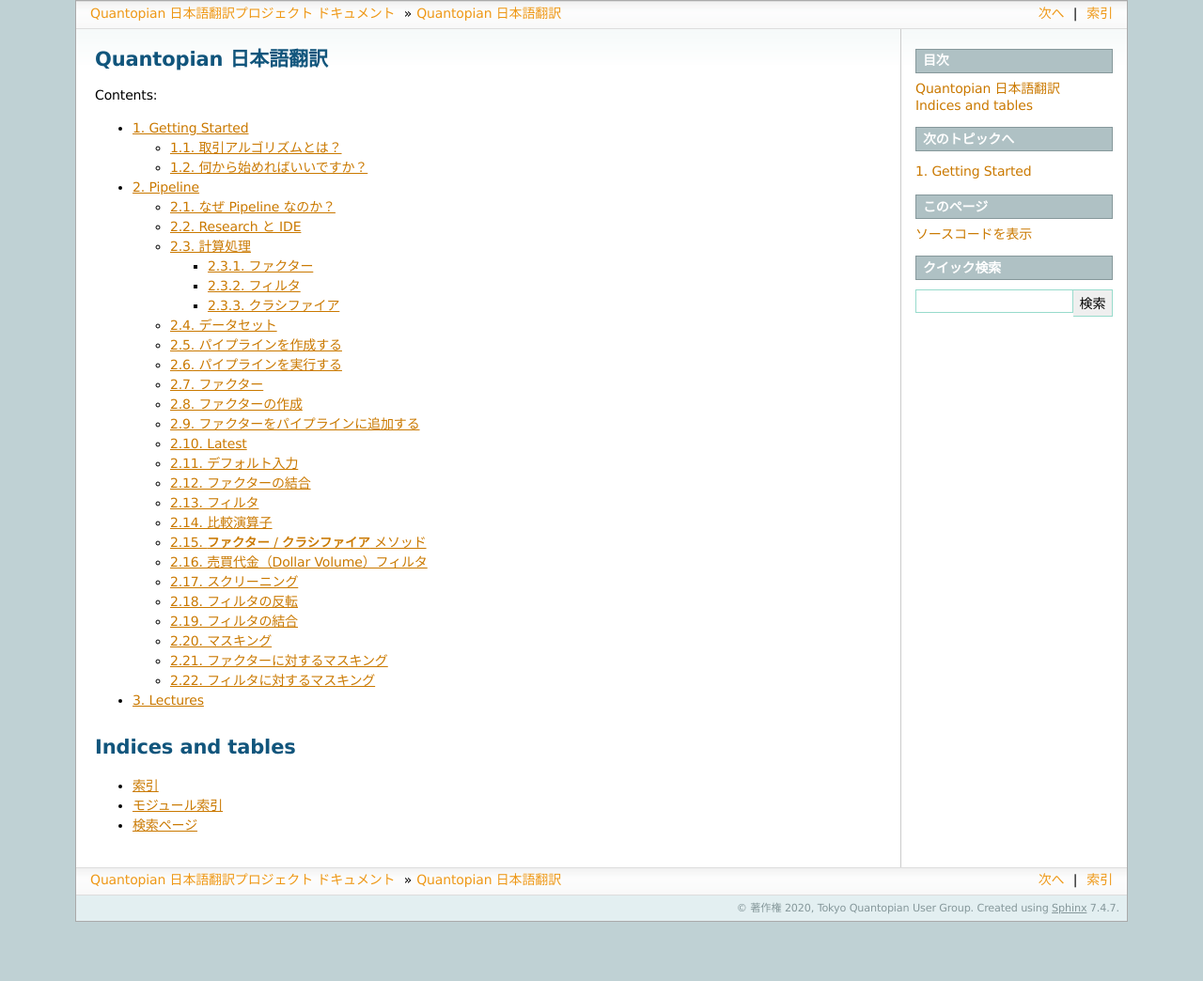
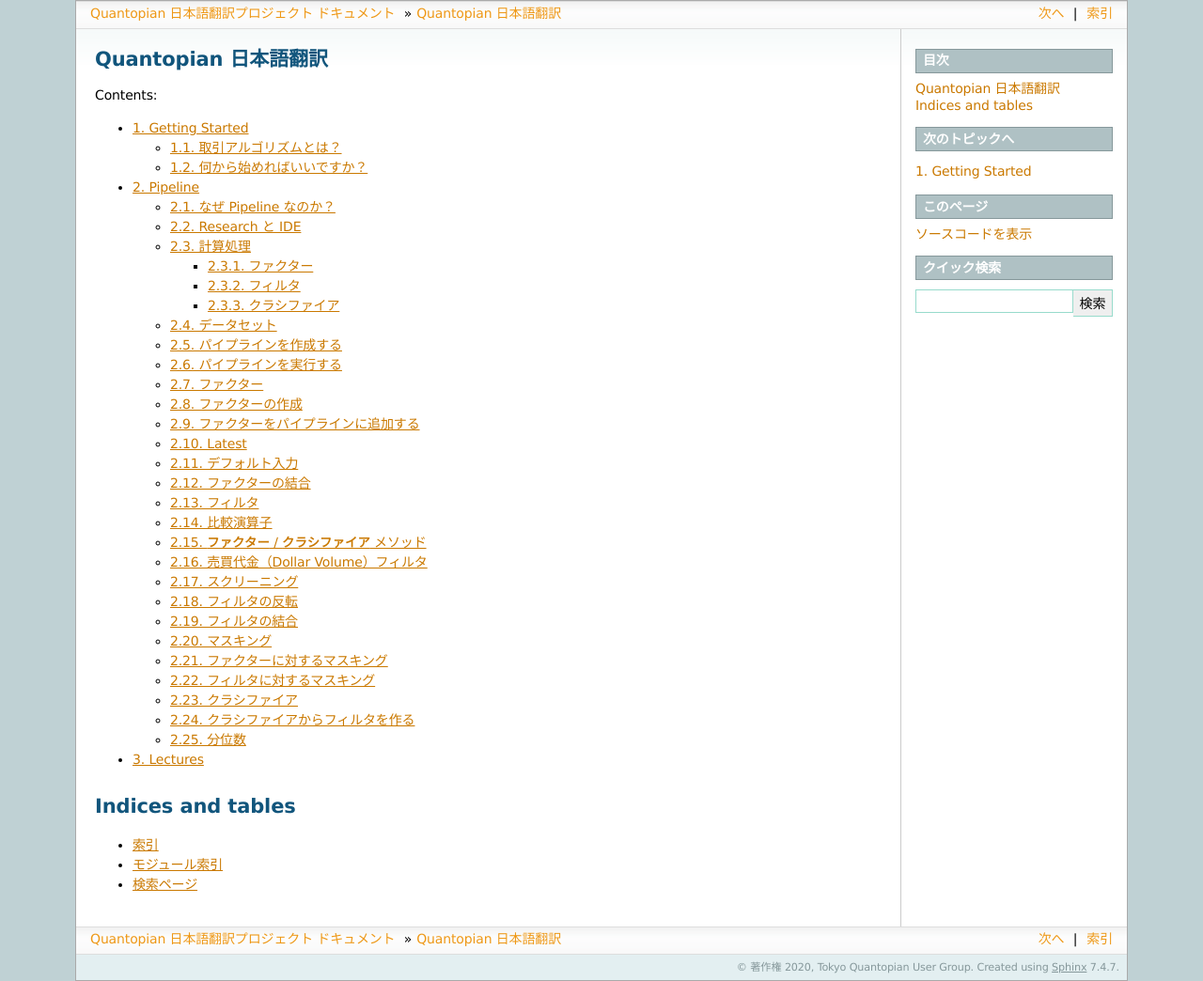
Before and after one commit to tokyoquantopian/quantopian-doc-ja, a Sphinx documentation site: the page built from source/index.rst, in a window 1280 px wide. Shown: the whole page at 94% size. Built offline with Sphinx 7.4.7, drawn with Linux system fonts in a browser that asks for light colours; before the commit the page ends 981 px from its top, so only the background shows below that; some of the changed lines change nothing that is shown.

Commit message:
2_pipeline_lesson8 の1stコミット

```diff
--- /dev/null
+++ b/source/tutorial/2_pipeline_lesson8.rst
@@ -0,0 +1,165 @@
+.. code:: ipython2
+
+    from quantopian.pipeline import Pipeline
+    from quantopian.research import run_pipeline
+    from quantopian.pipeline.factors import SimpleMovingAverage, AverageDollarVolume
+
+クラシファイア
+-----------------------------
+
+クラシファイアとは、とある資産のある一時点から ``文字列`` や ``整数`` ラベルといった `分類型の値を出力 <https://en.wikipedia.org/wiki/Categorical_variable>`__ する関数のことです。
+
+.. math::
+
+   F(asset, timestamp) \rightarrow category
+
+たとえばクラシファイアは当該証券の取引所IDを表す文字列を出力します。
+このクラシファイアを作成するには、 ``Fundamentals.exchange_id`` をインポートして、インスタンスの `latest <https://www.quantopian.com/tutorials/pipeline#lesson3>`__ アトリビュートを参照します。
+
+.. code:: ipython2
+
+    from quantopian.pipeline.data import Fundamentals
+
+    # Fudamentals.exchange_id はstring型なので、.latestはクラシファイアを返します。
+    exchange = Fundamentals.exchange_id.latest
+
+以前のレッスンでは ``latest`` アトリビュートは ``ファクター`` のインスタンスを返していましたが、今回のケースでは ``string`` を返しているため、
+``latest`` アトリビュートは ``クラシファイア`` を作成していることがわかります。
+
+同様に、ある証券に対して直近のモーニングスター社による業種コードを返すコードは ``クラシファイア`` と言えます。
+このケースでは返り値は ``int`` となりますが、この整数の値は数値を表すものではなく区分を表すものなので、このコードもまたクラシファイアを作成しています。
+
+直近の業種コードは、組込の ``Sector`` クラシファイアを使うことで取得できます。
+
+.. code:: ipython2
+
+    from quantopian.pipeline.classifiers.fundamentals import Sector
+    morningstar_sector = Sector()
+
+``Sector`` を用いるのと、 ``Fundamentals.morningstar_sector_code.latest`` は同じ結果となります。
+
+クラシファイアからフィルタを作る
+----------------------------------
+
+クラシファイアは ``isnull`` 、 ``eq`` 、 ``startwith`` などのメソッドを使ってフィルタを作成することにも使われます。
+フィルタを作ることができる ``クラシファイア`` メソッドの一覧は `ここ <https://www.quantopian.com/help#quantopian_pipeline_classifiers_Classifier>`__
+にあります。
+
+たとえばニューヨーク証券取引所で取引されている証券を選択するフィルタが必要な場合、 ``exchange`` クラシファイアに ``eq`` メソッドを使うことで実現できます。
+
+.. code:: ipython2
+
+    nyse_filter = exchange.eq('NYS')
+
+このフィルタは直近の ``exchange_id`` が ``NYS`` であるものに対して ``True`` を返します。
+
+分位数
+----------------
+
+クラシファイアは、さまざまな ``ファクタ`` メソッドからも作り出すことができます。
+その最たる例が ``quantiles（分位数）`` メソッドです。このメソッドは引数として分割数（bin）を受け取ります。
+``quantile`` メソッドは、全ての非数値型でないファクター出力に対して、0から（bin - 1）までの数値でラベル付けを行うことで、 ``クラシファイア``
+を返します。  非数値（ ``NaN`` ）には、-1がラベル付けされます。
+`四分位数（quartiles） <https://www.quantopian.com/help/#quantopian_pipeline_factors_Factor_quartiles>`__ (``quantiles(4)`` と等価) や、
+`五分位数（quintiles） <https://www.quantopian.com/help/#quantopian_pipeline_factors_Factor_quintiles>`__ (``quantiles(5)`` と等価)、
+`十分位数（deciles） <https://www.quantopian.com/help/#quantopian_pipeline_factors_Factor_deciles>`__ (``quantiles(10)`` と等価) といった別名メソッドを使うこともできます。
+
+たとえばファクター出力に対して10分割（deciles）を行い、その第10分位に含まれる銘柄を選択するフィルタはこのようになります：
+
+.. code:: ipython2
+
+    dollar_volume_decile = AverageDollarVolume(window_length=10).deciles()
+    top_decile = (dollar_volume_decile.eq(9))
+
+パイプラインに作成したクラシファイアをセットしてその結果を確認すると以下のようになります：
+
+.. code:: ipython2
+
+    def make_pipeline():
+        exchange = Fundamentals.exchange_id.latest
+        nyse_filter = exchange.eq('NYS')
+
+        morningstar_sector = Sector()
+
+        dollar_volume_decile = AverageDollarVolume(window_length=10).deciles()
+        top_decile = (dollar_volume_decile.eq(9))
+
+        return Pipeline(
+            columns={
+                'exchange': exchange,
+                'sector_code': morningstar_sector,
+                'dollar_volume_decile': dollar_volume_decile
+            },
+            screen=(nyse_filter & top_decile)
+        )
+
+.. code:: ipython2
+
+    result = run_pipeline(make_pipeline(), '2015-05-05', '2015-05-05')
+    print 'Number of securities that passed the filter: %d' % len(result)
+    result.head(5)
+
+
+.. parsed-literal::
+
+    Number of securities that passed the filter: 513
+
+
+
+
+.. raw:: html
+
+    <div>
+    <table border="1" class="dataframe">
+      <thead>
+        <tr style="text-align: right;">
+          <th></th>
+          <th></th>
+          <th>dollar_volume_decile</th>
+          <th>exchange</th>
+          <th>sector_code</th>
+        </tr>
+      </thead>
+      <tbody>
+        <tr>
+          <th rowspan="5" valign="top">2015-05-05 00:00:00+00:00</th>
+          <th>Equity(2 [ARNC])</th>
+          <td>9</td>
+          <td>NYS</td>
+          <td>101</td>
+        </tr>
+        <tr>
+          <th>Equity(62 [ABT])</th>
+          <td>9</td>
+          <td>NYS</td>
+          <td>206</td>
+        </tr>
+        <tr>
+          <th>Equity(64 [ABX])</th>
+          <td>9</td>
+          <td>NYS</td>
+          <td>101</td>
+        </tr>
+        <tr>
+          <th>Equity(76 [TAP])</th>
+          <td>9</td>
+          <td>NYS</td>
+          <td>205</td>
+        </tr>
+        <tr>
+          <th>Equity(128 [ADM])</th>
+          <td>9</td>
+          <td>NYS</td>
+          <td>205</td>
+        </tr>
+      </tbody>
+    </table>
+    </div>
+
+
+クラシファイアはファクター出力に対する複雑なグループ化処理を表現することにも役立ちます。
+`demean <https://www.quantopian.com/help#quantopian_pipeline_factors_Factor_demean>`__ や、
+`groupby <https://www.quantopian.com/help#quantopian_pipeline_factors_Factor_groupby>`__ といった集計処理は
+このチュートリアルの範囲を超えます。より一歩進んだクラシファイアの使い方については、今後のチュートリアルで取り上げることになるでしょう。
+
+次のレッスンでは、パイプラインの中で使うことができるほかのデータセットを見ていきます。
--- a/source/tutorial/index.rst
+++ b/source/tutorial/index.rst
@@ -25,3 +25,4 @@
    2_pipeline_lesson5
    2_pipeline_lesson6
    2_pipeline_lesson7
+   2_pipeline_lesson8
```
